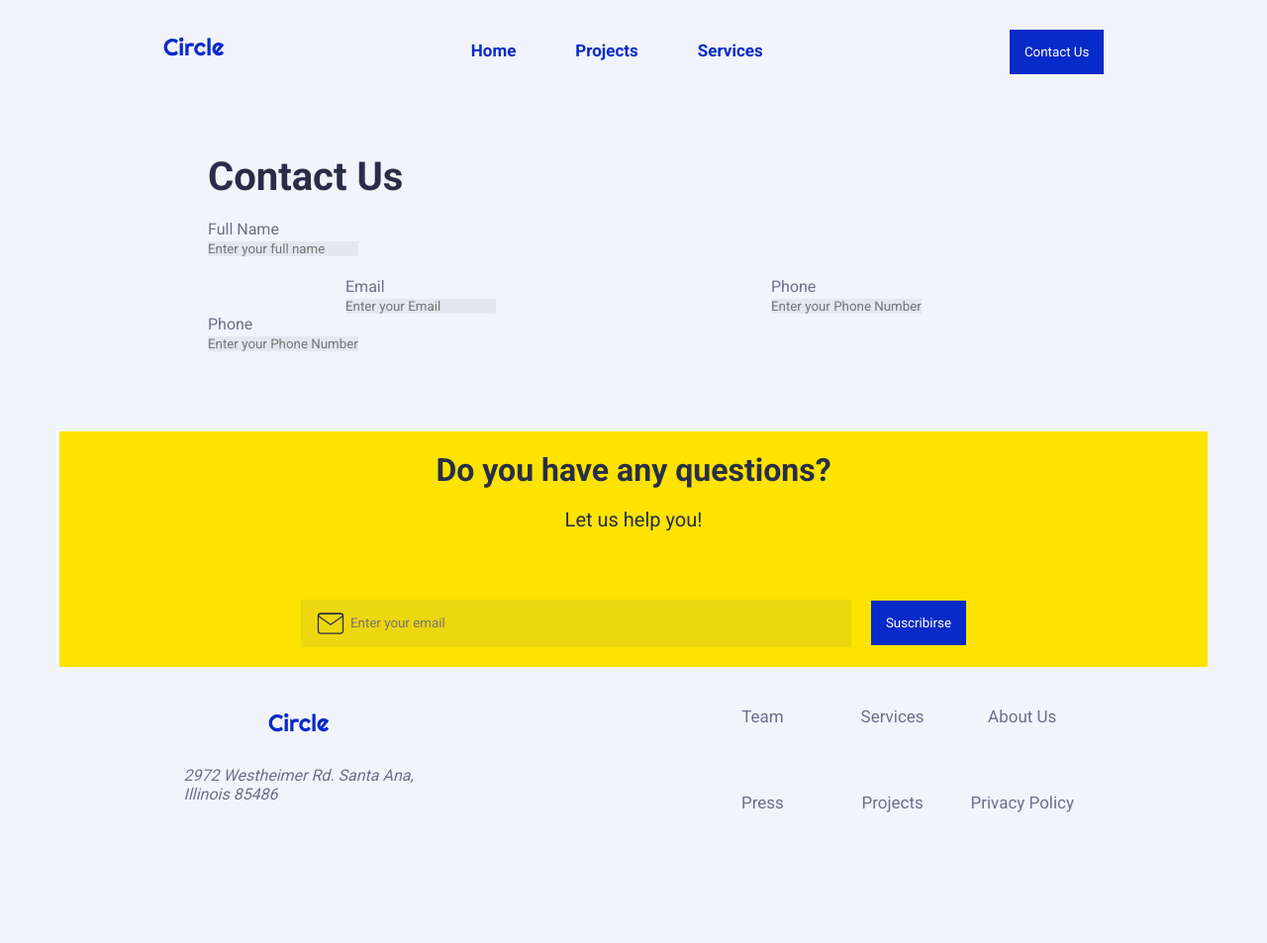
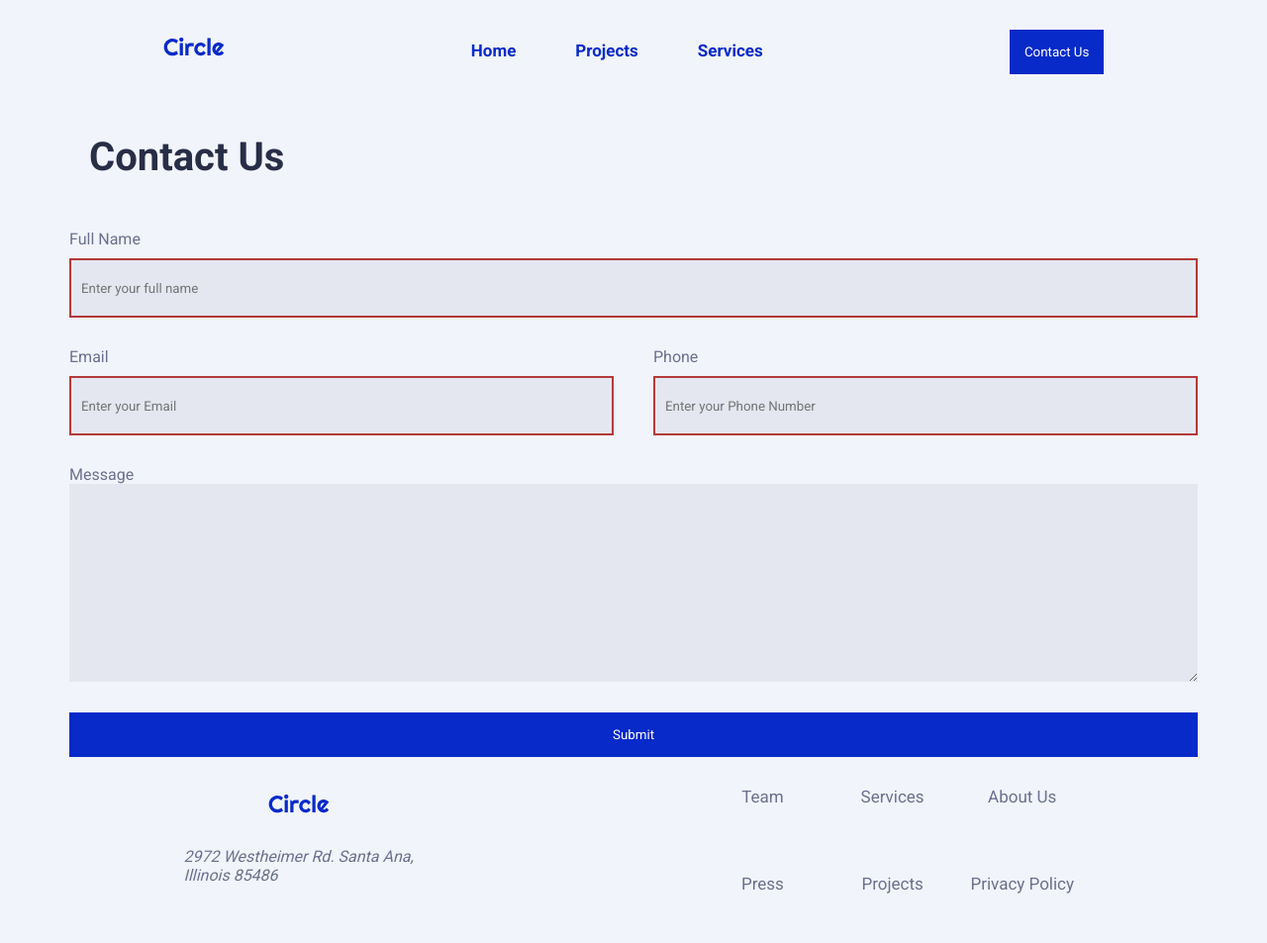
Before and after one commit to afminguela/Circle-Proyect, a plain HTML site: page contact.html in a window 1280 px wide. Shown: the whole page at 99% size. Before the commit the page ends 919 px from the top, so only its background shows below. Drawn offline with Linux system fonts and the light colour scheme.

Commit message:
8.07.1212- contact form  minor changes

```diff
--- a/contact.html
+++ b/contact.html
@@ -32,18 +32,18 @@
       </div>
     </div>
 
-      <div class="phone">
-        <label for="phone">Phone</label><br />
-        <input type="phone" placeholder="Enter your Phone Number" name="phone" id="phone" onblur="validatePhone()"
-          required />
+      <div class="message">
+        <label for="message">Message</label><br />
+        <textarea cols="33" rows="10" placeholder="Enter your message Number" name="message" id="message" onblur="validateMessage()"
+          required > </textarea>
       </div>
-
+<button class="btn " id="btn-submit" >Submit</button>
   </form>
 
-  <newsletter-component></newsletter-component>
+
   <footer-component></footer-component>
   <script src="./components/header.js" type="module"></script>
-  <script src="./components/newsletter.js" type="module"></script>
+
   <script src="./components/footer.js" type="module"></script>
 </body>
 
--- a/styles/contact.css
+++ b/styles/contact.css
@@ -1,27 +1,122 @@
-#form-container{
-    margin: 80px 170px;
-    text-align: left;
+h1 {
+  text-align: left;
+  margin: 50px 20px;
 }
 
-
-label{
-    color:var(--Neutral-medium)
+label {
+  color: var(--Neutral-medium);
 }
 
-input{
-    background: #6b708d1a;
+input {
+  border: none;
+  background: #6b708d1a;
+  height: 60px;
+  margin-block-start: 10px;
+  padding-left: 10px;
+}
+input:required:invalid,
+textarea:required:invalid{
+    border: 2px solid var(--Wrong);
 }
 
-.full-name{
-    width: 100%;
-    margin-block-end: 20px;
+input:required:valid,
+textarea:required:valid{
+    border: 2px solid var(--Right);
 }
 
-.email-phone{
-    display: flex;
+#form-container {
+  display: flex;
+  flex-direction: column;
+  width: 87%;
+  margin-left:20px;
+  margin-right:40px;
+  text-align: left;
+}
+
+.full-name {
+  width: 100%;
+  margin-block-end: 20px;
+}
+
+#name {
+  width: 100%;
+}
+
+.email-phone {
+  display: flex;
+  width: 100%;
+  flex-direction: column;
+}
+
+.email {
+  width: 100%;
+  margin-block-start: 10px;
+  margin-block-end: 20px;
+
+}
+#email {
+  width: 100%;
+}
+.phone {
+  width: 100%;
+  margin-block-start: 10px;
+  margin-block-end: 20px;
+}
+#phone {
+  width: 100%;
+}
+.message {
+  margin-block-end: 20px;
+  width: 100%;
+  height: 200px;
+  margin-block-start: 10px;
+}
+#message {
+  width: 100%;
+  border: none;
+  background: #6b708d1a;
+  height: 200px;
+
+  padding-left: 10px;
+}
+
+#btn-submit{
     width: 100%;
 }
 
-.email{
+/* ----------- TABLET ---------------------- */
+/* ----------- TABLET ---------------------- */
+/* ----------- TABLET ---------------------- */
 
+@media (min-width: 380px) and (max-width: 769px) {
+  #form-container {
+    width: 92%;
+    margin: 10px 30px;
+    text-align: left;
+  }
+
+  .email-phone {
+    display: flex;
+    width: 100%;
+    flex-direction: row;
+    gap:20px;
+  }
 }
+
+/* ----------- DESKTOP ---------------------- */
+/* ----------- DESKTOP ---------------------- */
+/* ----------- DESKTOP ---------------------- */
+@media (min-width: 770px) {
+  #form-container {
+    width: 95%;
+    margin: 10px 30px;
+    text-align: left;
+  }
+
+  .email-phone {
+    display: flex;
+    width: 100%;
+    flex-direction: row;
+    gap:40px;
+  }
+}
```
